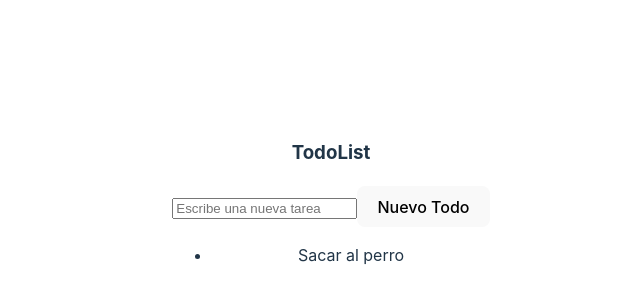
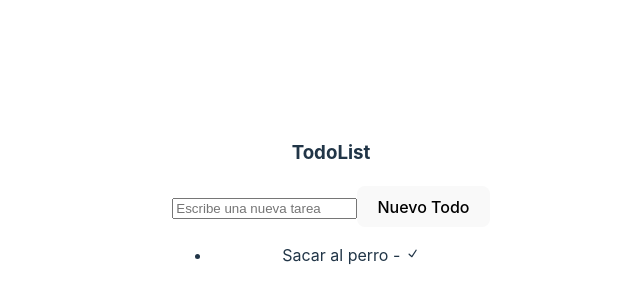
Before and after one commit to gorkavillara/react-19-noviembre-2024, a React (Vite) app: page / in a window 1280 px wide. Shown: the part 198-498 px from the top of the page, without its empty margins (309-949 px from the left). Built offline with nearby package versions, Linux system fonts and the light colour scheme.

Commit message:
Tema 9 - Redux + check - Ejercicio

```diff
--- a/src/components/TodoList.tsx
+++ b/src/components/TodoList.tsx
@@ -2,6 +2,7 @@
 import { addTodo } from "../features/todo/todoSlice"
 import { RootState } from "../app/store"
 import { useState } from "react"
+import Check from "./common/Check"
 
 const TodoList = () => {
   const [newTodo, setNewTodo] = useState("")
@@ -25,7 +26,12 @@
       <button onClick={handleClick}>Nuevo Todo</button>
       <ul>
         {todos.map((todo) => (
-          <li key={todo.id}>{todo.text}</li>
+          <li key={todo.id}>
+            {todo.text} -{" "}
+            <span style={{ cursor: "pointer" }}>
+              <Check />
+            </span>
+          </li>
         ))}
       </ul>
     </div>
--- /dev/null
+++ b/src/components/common/Check.tsx
@@ -0,0 +1,20 @@
+const Check = () => {
+  return (
+    <svg
+      width="15"
+      height="15"
+      viewBox="0 0 15 15"
+      fill="none"
+      xmlns="http://www.w3.org/2000/svg"
+    >
+      <path
+        d="M11.4669 3.72684C11.7558 3.91574 11.8369 4.30308 11.648 4.59198L7.39799 11.092C7.29783 11.2452 7.13556 11.3467 6.95402 11.3699C6.77247 11.3931 6.58989 11.3355 6.45446 11.2124L3.70446 8.71241C3.44905 8.48022 3.43023 8.08494 3.66242 7.82953C3.89461 7.57412 4.28989 7.55529 4.5453 7.78749L6.75292 9.79441L10.6018 3.90792C10.7907 3.61902 11.178 3.53795 11.4669 3.72684Z"
+        fill="currentColor"
+        fillRule="evenodd"
+        clipRule="evenodd"
+      ></path>
+    </svg>
+  )
+}
+
+export default Check
```
